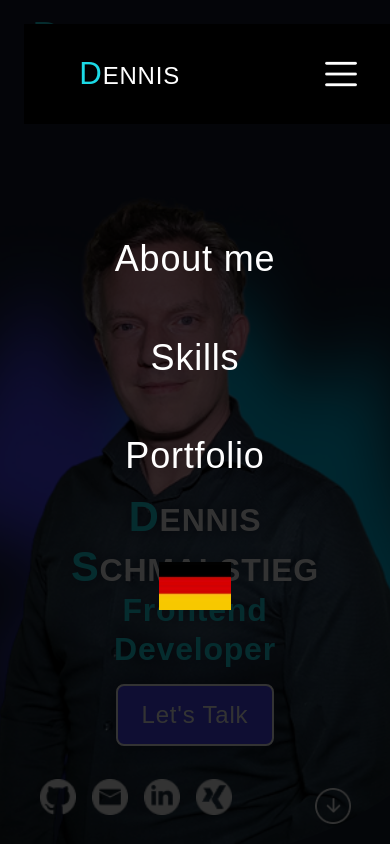
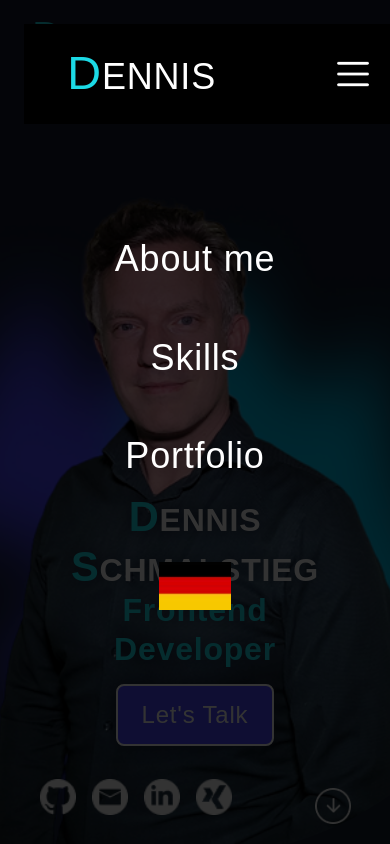
Before and after one commit to felianfilian/portfolio, an Angular app: page / in a window 390 px wide. Both pictures are taken after a click on the picture 340 px from the left and 67 px from the top of the page. Shown: the top 844 px of the page. Built offline with nearby package versions, Linux system fonts and the light colour scheme.

Commit message:
mobile menu font size

```diff
--- a/src/app/header/header.component.html
+++ b/src/app/header/header.component.html
@@ -31,9 +31,10 @@
         *ngIf="gs.lang == 'ger'"
       />
     </div>
+    <!-- mobile menu -->
     <div id="mobile-menu">
       <div class="menu-close">
-        <div class="fs-24"><span class="first-letter">D</span>ENNIS</div>
+        <div class="fs-l"><span class="first-letter">D</span>ENNIS</div>
         <img
           class="menu-burger"
           src="./assets/icons/menü-50.png"
--- a/src/styles.scss
+++ b/src/styles.scss
@@ -85,6 +85,22 @@ section {
 
 .fs-16 {
   font-size: 16px;
+}
+
+.fs-sm {
+  font-size: 18px;
+}
+
+.fs-md {
+  font-size: 24px;
+}
+
+.fs-l {
+font-size: 36px;
+}
+
+.fs-xl {
+  font-size: 48px;
 }
 
 .fs-24 {
```
